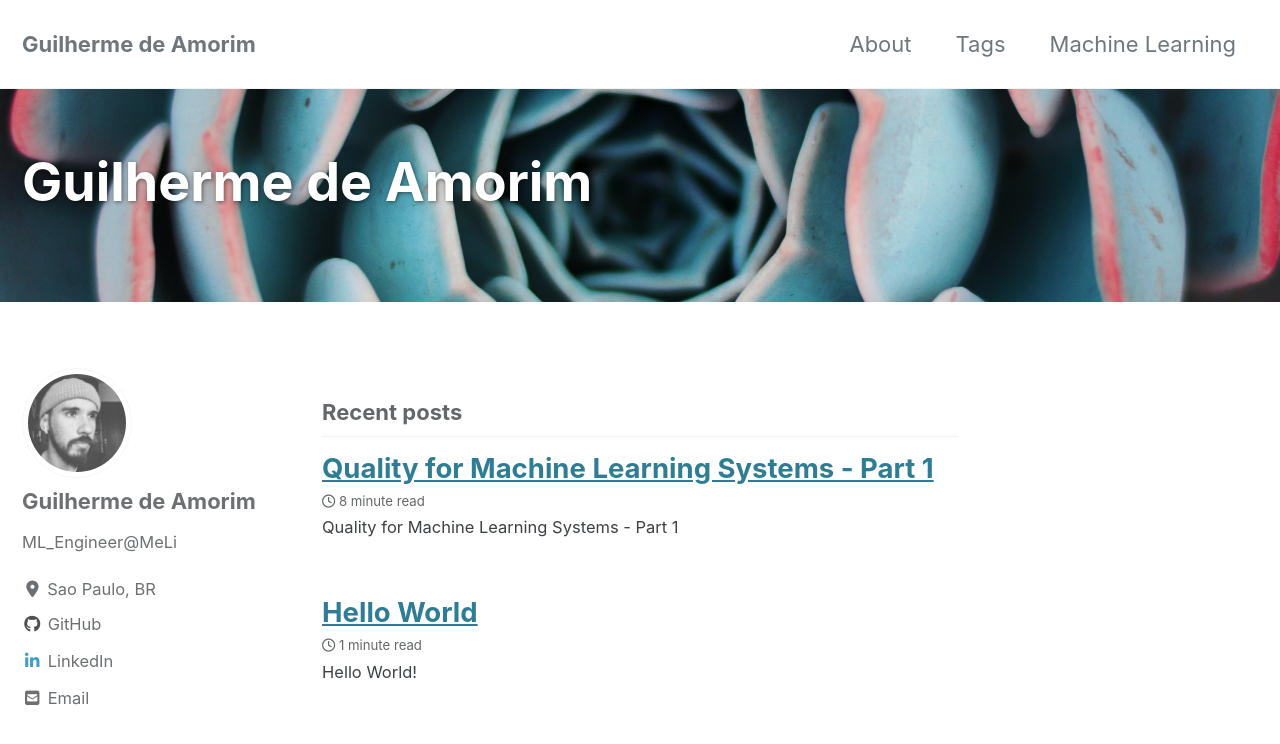
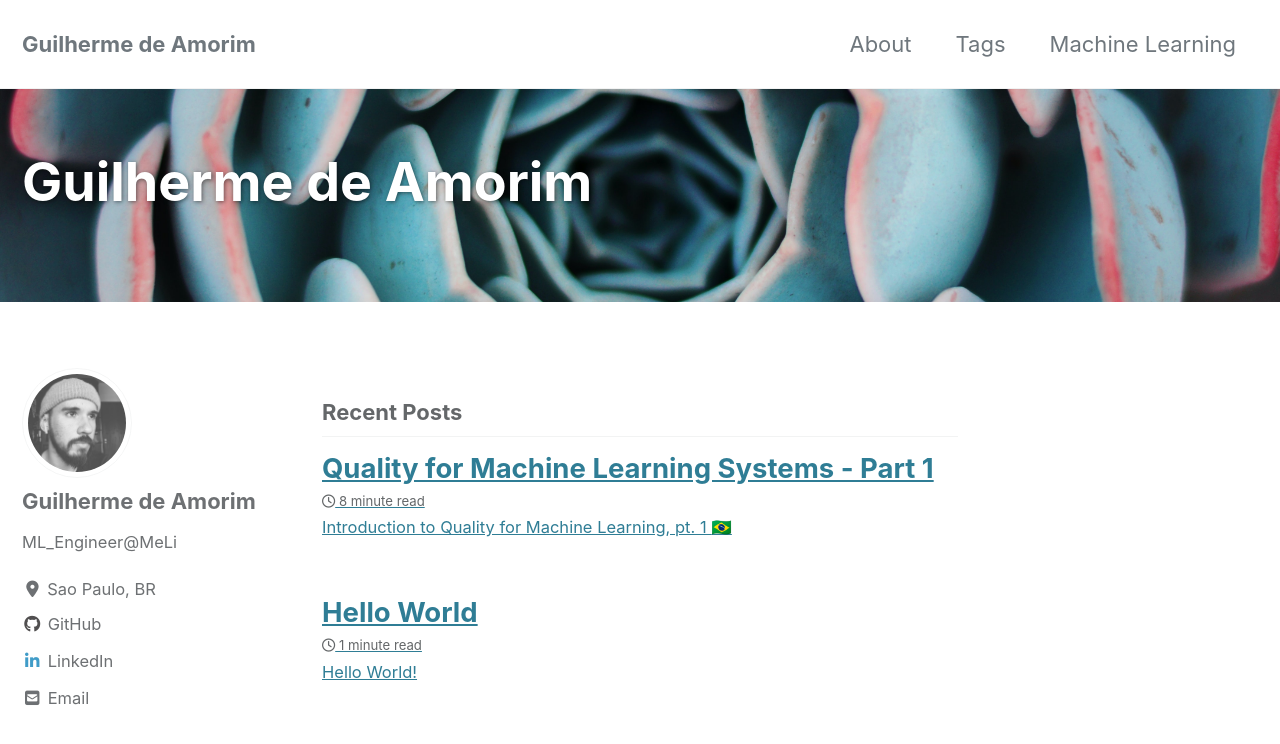
Before and after one commit to guimorg/guimorg.github.io, a Jekyll site: the page built from index.html, in a window 1280 px wide and 900 px high. Shown: the top 744 px of the window. Built offline with Jekyll 4.4.1, drawn with Linux system fonts in a browser that asks for light colours; cached includes are drawn as plain includes; nearby versions of some CDN libraries; the list of posts is cut into pages by our own code.

Commit message:
Changing layout for multilanguage

```diff
--- a/_config.yml
+++ b/_config.yml
@@ -13,6 +13,8 @@
 # theme                  : "minimal-mistakes-jekyll"
 # remote_theme           : "mmistakes/minimal-mistakes"
 minimal_mistakes_skin    : "default" # "air", "aqua", "contrast", "dark", "dirt", "neon", "mint", "plum", "sunrise"
+
+lang: en
 
 # Site Settings
 locale                   : "en-US"
--- a/_includes/archive-single.html
+++ b/_includes/archive-single.html
@@ -1,32 +1,53 @@
 {% if post.header.teaser %}
   {% capture teaser %}{{ post.header.teaser }}{% endcapture %}
 {% else %}
-  {% assign teaser = site.teaser %}
-{% endif %}
-
-{% if post.id %}
-  {% assign title = post.title | markdownify | remove: "<p>" | remove: "</p>" %}
-{% else %}
-  {% assign title = post.title %}
+  {% capture teaser %}{{ site.teaser }}{% endcapture %}
 {% endif %}
 
 <div class="{{ include.type | default: "list" }}__item">
-  <article class="archive__item" itemscope itemtype="https://schema.org/CreativeWork">
-    {% if include.type == "grid" and teaser %}
+  {% if post.link %}
+    <a href="{{ post.link }}" target="_blank">
+  {% else %}
+    <a href="{{ base_path }}{{ post.url }}">
+  {% endif %}
+    <article class="archive__item" itemscope itemtype="http://schema.org/CreativeWork">
+      {% if include.type == "grid" and teaser != blank %}
         <div class="archive__item-teaser">
-        <img src="{{ teaser | relative_url }}" alt="">
+          <img src=
+            {% if teaser contains "http" %}
+              "{{ teaser }}"
+            {% else %}
+              "{{ teaser | prepend: "/images/" | prepend: base_path }}"
+            {% endif %}
+            alt="">
         </div>
       {% endif %}
       <h2 class="archive__item-title" itemprop="headline">
+        {% if post.id %}
+          {{ post.title | markdownify | remove: "<p>" | remove: "</p>" }}
+        {% else %}
+          {{ post.title }}
+        {% endif %}
         {% if post.link %}
-        <a href="{{ post.link }}">{{ title }}</a> <a href="{{ post.url | relative_url }}" rel="permalink"><i class="fas fa-link" aria-hidden="true" title="permalink"></i><span class="sr-only">Permalink</span></a>
-      {% else %}
-        <a href="{{ post.url | relative_url }}" rel="permalink">{{ title }}</a>
+          <i class="fa fa-star" aria-hidden="true"></i>
         {% endif %}
       </h2>
       {% if post.read_time %}
-      <p class="page__meta"><i class="far fa-clock" aria-hidden="true"></i> {% include read-time.html %}</p>
+        <p class="page__meta"><i class="fa fa-clock-o" aria-hidden="true"></i> {% include read-time.html %}</p>
       {% endif %}
-    {% if post.excerpt %}<p class="archive__item-excerpt" itemprop="description">{{ post.excerpt | markdownify | strip_html | truncate: 160 }}</p>{% endif %}
+      {% if post.excerpt %}
+        <p class="archive__item-excerpt" itemprop="description">
+          {{ post.excerpt | markdownify | strip_html | truncate: 160 }}
+          {% assign versions=site.posts | where:"ref", post.ref | sort: 'lang' %}
+          {% if versions.size > 1 %}
+            {% for version in versions %}
+              {% if version.lang != site.lang %}
+                <a href="{{ version.url }}" >{{ site.data.i18n[version.lang].icon }} </a>
+              {% endif %}
+            {% endfor %}
+          {% endif %}
+        </p>
+      {% endif %}
     </article>
+  </a>
 </div>
--- a/_posts/2020-09-09-monitoring-machine-learning.md
+++ b/_posts/2020-09-09-monitoring-machine-learning-en.md
@@ -1,13 +1,13 @@
 ---
 title: "Quality for Machine Learning Systems - Part 1"
-date: 2020-09-09
 tags: [machine learning, quality]
 toc: true
+lang: en
+ref: quality-for-machine-learning-pt-1
+excerpt: Introduction to Quality for Machine Learning, pt. 1
 header:
   image: "/images/monitoring-machine-learning/theme.jpeg"
 ---
-
-# Quality for Machine Learning Systems - Part 1
 
 Lately, one of the key subjects I've been studying and thinking about is Quality for Machine Learning Systems. I remember a couple of years ago when entering the field of ML that I had no idea how to measure quality. By that time, I was writing my first unit tests for web servers and had the first initial view on what quality is for Software in general, but when contemplated with the concept of ML, I had no idea what to look out for.
 
--- a/index.html
+++ b/index.html
@@ -1,7 +1,21 @@
 ---
-layout: home
-author_profile: true
 header:
   overlay_image: "/images/theme.jpg"
 paginate: 5
+layout: archive
+author_profile: true
 ---
+
+<h3 class="archive__subtitle">Recent Posts</h3>
+
+{% assign items_grouped = paginator.posts | group_by: 'ref' %}
+{% for group in items_grouped %}
+  {% if group.items.size > 1 %}
+    {% assign post = group.items | where: "lang",site.lang | first %}
+  {% else %}
+    {% assign post = group.items[0] %}
+  {% endif %}
+  {% include archive-single.html %}
+{% endfor %}
+
+{% include paginator.html %}
```
Also changed, not shown: _data/i18n.yml (added, +8 -0 lines), _layouts/single.html (+11 -0 lines), _posts/2020-05-18-hello-world.md (+2 -0 lines), _posts/2020-09-09-monitoring-machine-learning-pt_BR.md (added, +98 -0 lines). Lines whose indentation alone changed are shown as unchanged.
